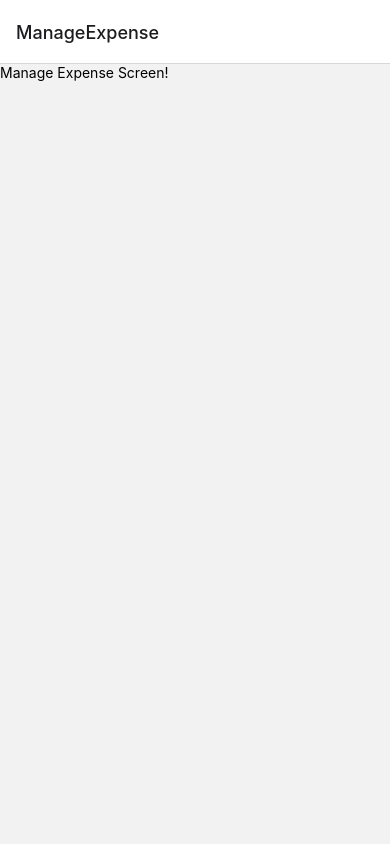
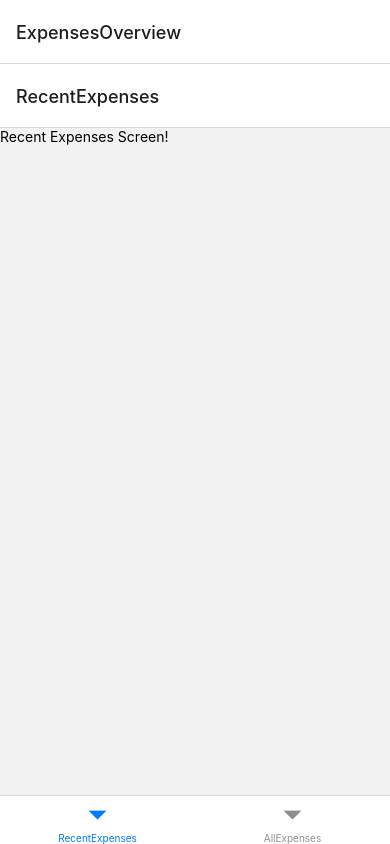
Before and after one commit to afiqaimanafr/expense-tracker-rn, a React Native app: screen / in a window 390 px wide. Built offline with nearby package versions, Linux system fonts and the light colour scheme.

Commit message:
update: latest

```diff
--- a/App.js
+++ b/App.js
@@ -25,6 +25,7 @@ export default function App() {
       <StatusBar style="auto" />
       <NavigationContainer>
         <Stack.Navigator>
+          <Stack.Screen name="ExpensesOverview" component={ExpensesOverview} />
           <Stack.Screen name="ManageExpense" component={ManageExpense} />
         </Stack.Navigator>
       </NavigationContainer>
```
